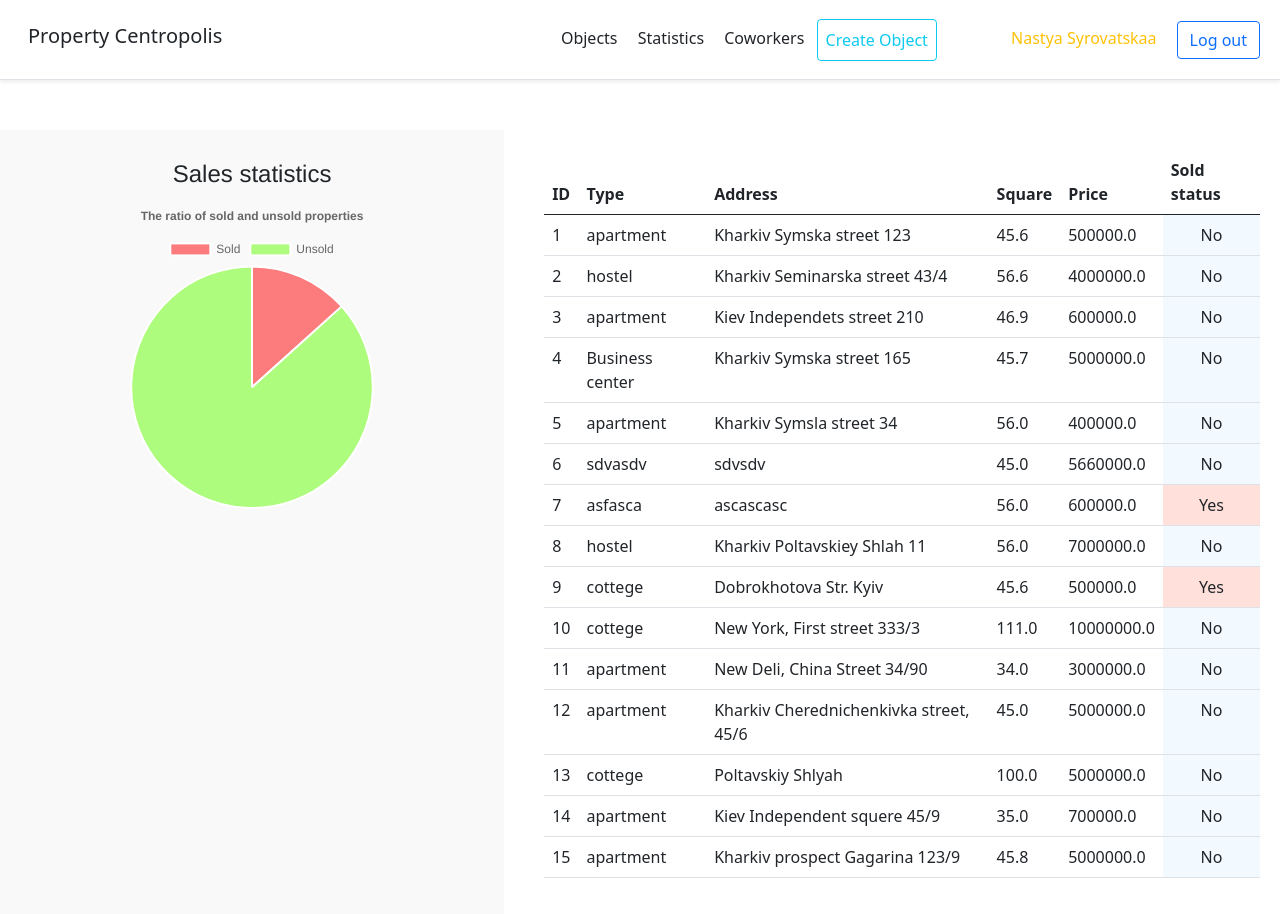
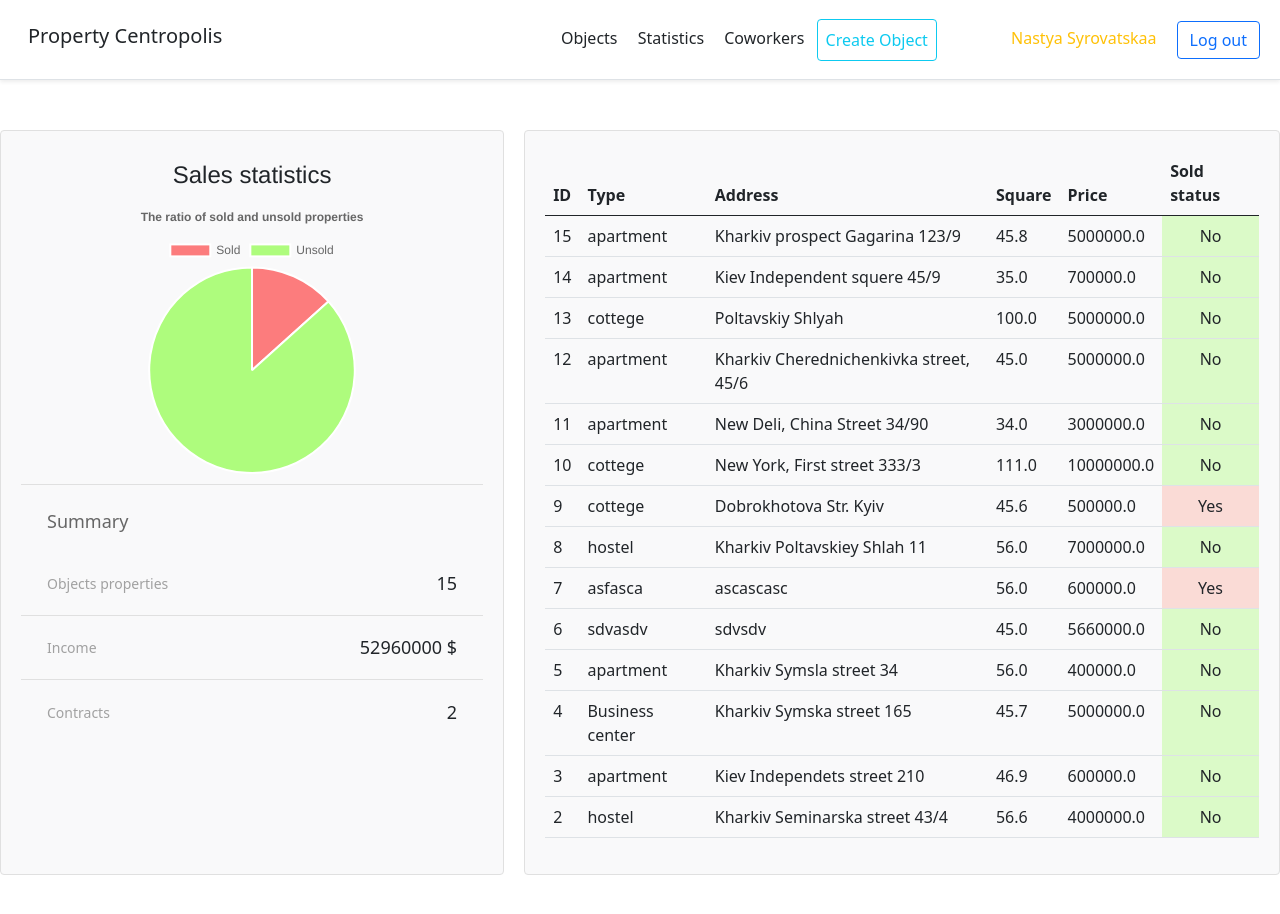
Before and after one commit to KhmaraYevheniia/theProperty, a Django app: page / in a window 1280 px wide. After the commit the page ends 875 px from the top, so only its background shows below. Run offline with Django 3.2, Linux system fonts and the light colour scheme; a user stored in the database is signed in; data comes from the database, SQL or seed files in the repository; both versions use the stored data as it was after the commit; some libraries are stand-ins or nearby versions.

Commit message:
fix code

```diff
--- a/rega/static/css/rega.css
+++ b/rega/static/css/rega.css
@@ -1,6 +1,3 @@
-div{
-
-}
 .container{
     padding: 50px;
 }
@@ -94,7 +91,7 @@ div{
 
 .bg-success{
   text-align: center;
-  background-color: rgba(124, 195, 255, 0.1)!important;
+  background-color: rgba(100, 255, 0, 0.2)!important;
 }
 
 .dashboard-content{
@@ -102,74 +99,65 @@ div{
   flex-direction: row;
 }
 
-.objects-grafs{
+.statistics-content{
+  display: flex;
+  flex-direction: column;
+  width: 40%;
   padding: 20px;
-  width: 40%;
   background-color: #f9f9fa;
   margin-right: 20px;
-
-  .flex {
-     -webkit-box-flex: 1;
-     -ms-flex: 1 1 auto;
-     flex: 1 1 auto
+  border-radius: 4px;
+  border: 1px solid #e0e0e0;
 }
 
- @media (max-width:991.98px) {
-     .padding {
-         padding: 1.5rem
-     }
+.summery-content{
+
 }
 
- @media (max-width:767.98px) {
-     .padding {
-         padding: 1rem
-     }
+.objects-grafs{
+  padding: 0 26px 10px;
+  border-bottom: 1px solid #e0e0e0;
 }
 
- .padding {
-     padding: 5rem
+.static-title{
+  color: #666666;
+  font-size: 18px;
+  margin: 26px 0 20px 0;
+  padding: 0 26px;
 }
 
- .card {
-     background: #fff;
-     border-width: 0;
-     border-radius: .25rem;
-     box-shadow: 0 1px 3px rgba(0, 0, 0, .05);
-     margin-bottom: 1.5rem
+.statistic-item{
+  position: relative;
+  display: flex;
+  flex-wrap: wrap;
+  align-items: center;
+  height: 64px;
+  padding: 0 26px;
+  border-bottom: 1px solid #e0e0e0;
 }
 
- .card {
+.statistic-item-last{
   position: relative;
   display: flex;
-     flex-direction: column;
-     min-width: 0;
-     word-wrap: break-word;
-     background-color: #fff;
-     background-clip: border-box;
-     border: 1px solid rgba(19, 24, 44, .125);
-     border-radius: .25rem
+  flex-wrap: wrap;
+  align-items: center;
+  height: 64px;
+  padding: 0 26px;
 }
-
- .card-header {
-     padding: .75rem 1.25rem;
-     margin-bottom: 0;
-     background-color: rgba(19, 24, 44, .03);
-     border-bottom: 1px solid rgba(19, 24, 44, .125)
+.statistic-key{
+  color: #a1a1a1;
+  font-size: 14px;
 }
-
- .card-header:first-child {
-     border-radius: calc(.25rem - 1px) calc(.25rem - 1px) 0 0
- }
-
- .card-footer,
- .card-header {
-     background-color: transparent;
-     border-color: rgba(160, 175, 185, .15);
-     background-clip: padding-box
- }
+.statistic-value{
+  font-size: 18px;
+  margin: 0 0 0 auto;
 }
 
 .objects-table{
+  border-radius: 4px;
+  background: #f9f9fa;
+  border: 1px solid #e0e0e0;
   width: 60%;
   padding: 20px;
+  height: 100%;
 }
--- a/rega/templates/rega/index.html
+++ b/rega/templates/rega/index.html
@@ -19,9 +19,28 @@
 <body>
   {% include "rega/header.html" %}
   <div class="dashboard-content">
-    <div class="objects-grafs">
-      <h3 class="main-h3">Sales statistics</h3>
-      <canvas id="chart-line" width="299" height="200" class="chartjs-render-monitor" style="display: block; width: 299px; height: 200px;"></canvas>
+    <div class="statistics-content">
+      <div class="objects-grafs">
+        <h3 class="main-h3">Sales statistics</h3>
+        <canvas id="chart-line" width="299" height="200" class="chartjs-render-monitor" style="display: block; width: 299px; height: 200px;"></canvas>
+      </div>
+      <div class="summery-content">
+        <h2 class="static-title">Summary</h2>
+        <div class="statistics-list">
+          <div class="statistic-item">
+            <div class="statistic-key">Objects properties</div>
+            <div class="statistic-value">{{objects_quantity}}</div>
+          </div>
+          <div class="statistic-item">
+            <div class="statistic-key">Income</div>
+            <div class="statistic-value">{{total_income}} $</div>
+          </div>
+          <div class="statistic-item-last">
+            <div class="statistic-key">Contracts</div>
+            <div class="statistic-value">{{sold_objects_quantity}}</div>
+          </div>
+      </div>
+      </div>
     </div>
     <div class="objects-table">
       <table class="table">
--- a/rega/views.py
+++ b/rega/views.py
@@ -3,16 +3,23 @@ from .models import User, PropertyObject
 from .forms import LoginForm, RegistrationForm, PropertyObjectForm
 from django.contrib.auth import authenticate, login, logout
 from django.contrib.auth.decorators import login_required
+from django.db.models import Avg, Count, Min, Sum
 
 @login_required
 def index(request):
-    property_objects = PropertyObject.objects.all()
+    property_objects = PropertyObject.objects.all().order_by('-id')
+    objects_quantity = property_objects.count()
     unsold_objects_quantity = PropertyObject.objects.filter(sold_status=False).count()
+    sold_objects_quantity = objects_quantity - unsold_objects_quantity
+    total_income = PropertyObject.objects.aggregate(Sum('price'))
+
     if request.user.is_authenticated:
         context = {
           'unsold_objects_quantity': unsold_objects_quantity,
-          'objects_quantity': property_objects.count(),
-          'property_objects': property_objects
+          'objects_quantity': objects_quantity,
+          'property_objects': property_objects[:14],
+          'sold_objects_quantity': sold_objects_quantity,
+          'total_income': round(total_income['price__sum'])
         }
         return render(request, 'rega/index.html', context)
 
```
Also changed, not shown: db.sqlite3. Lines whose indentation alone changed are shown as unchanged.
